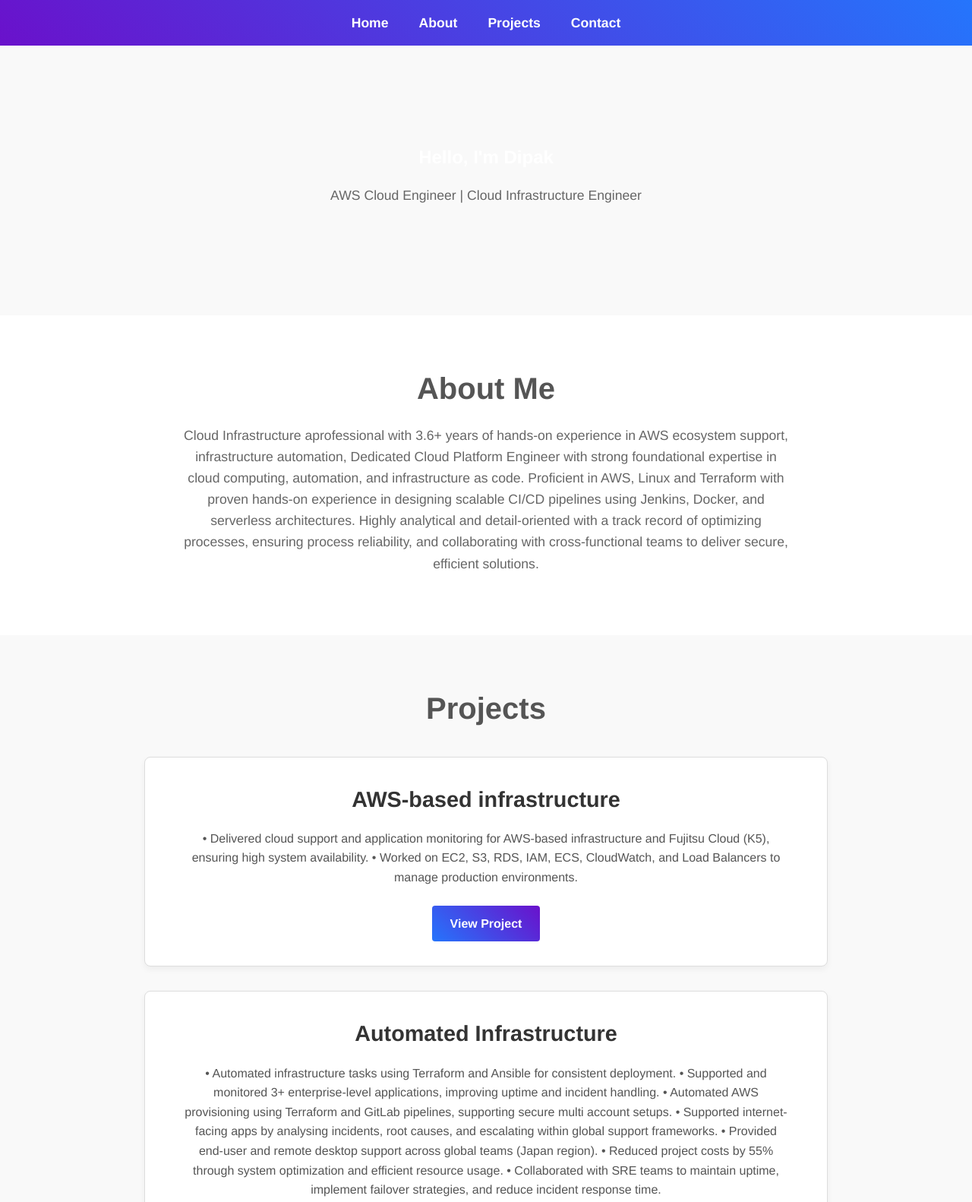
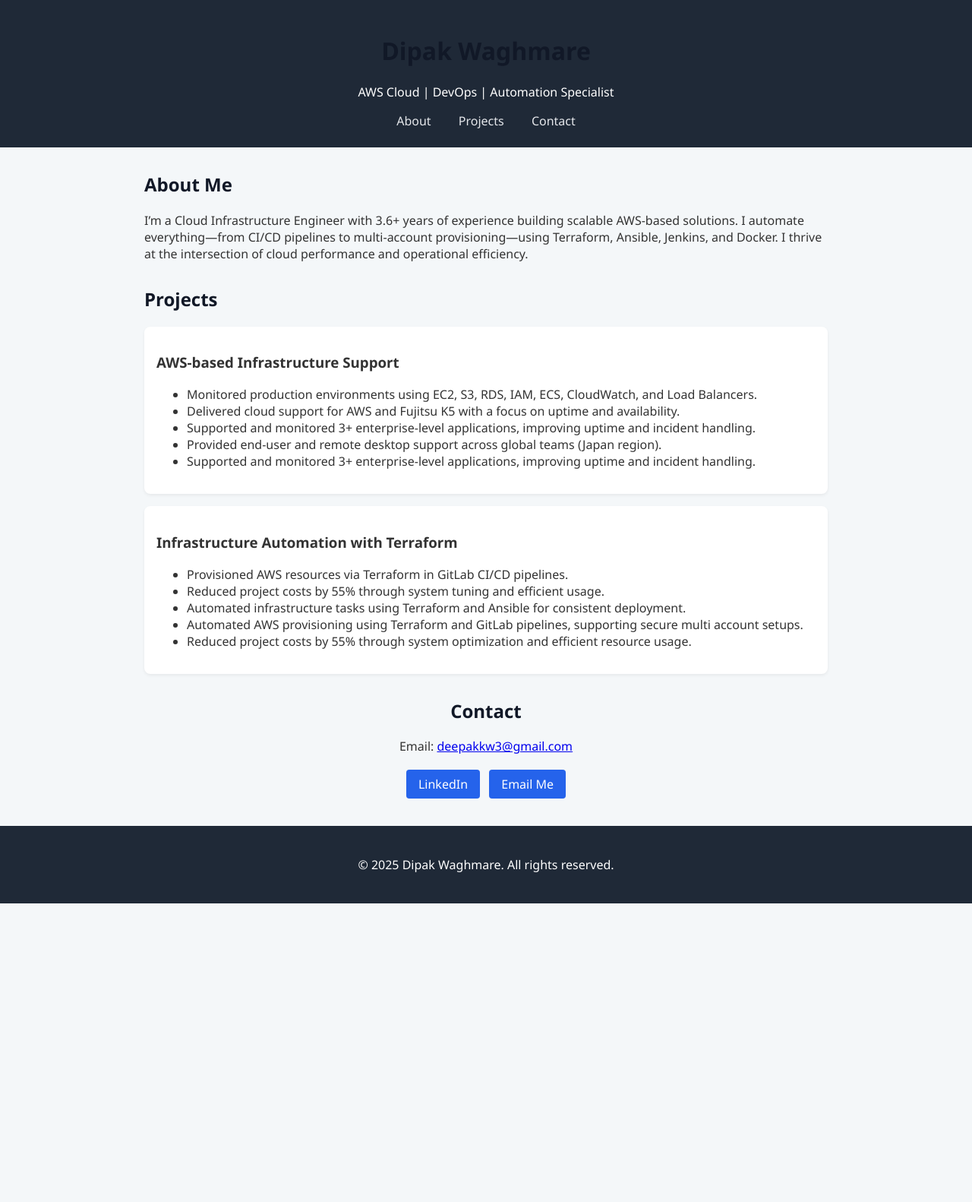
Before and after one commit to Dipak-w/my-portfolio, a plain HTML site: page index.html in a window 1280 px wide. Shown: the top 1582 px of the page at 76% size. After the commit the page ends 1189 px from the top, so only its background shows below. Drawn offline with Linux system fonts and the light colour scheme.

Commit message:
Update index.html

```diff
--- a/index.html
+++ b/index.html
@@ -2,84 +2,91 @@
 <html lang="en">
 <head>
   <meta charset="UTF-8" />
-  <meta name="viewport" content="width=device-width, initial-scale=1.0" />
-  <title>Dipak Waghmare - Portfolio</title>
-  <link rel="stylesheet" href="style.css" />
+  <meta name="viewport" content="width=device-width, initial-scale=1.0"/>
+  <title>Dipak Waghmare | Cloud Engineer</title>
+  <style>
+    body {
+      margin: 0; font-family: 'Segoe UI', sans-serif;
+      background: #f4f7f9; color: #333;
+    }
+    header, footer {
+      background: #1f2937; color: white; text-align: center; padding: 1.5rem;
+    }
+    nav a {
+      margin: 0 1rem; color: #e5e7eb; text-decoration: none;
+    }
+    section {
+      max-width: 900px; margin: 2rem auto; padding: 0 1rem;
+    }
+    h1, h2 {
+      color: #111827;
+    }
+    .project {
+      background: white; padding: 1rem; margin-bottom: 1rem; border-radius: 8px; box-shadow: 0 2px 4px rgba(0,0,0,0.06);
+    }
+    .contact {
+      text-align: center; margin-top: 2rem;
+    }
+    a.button {
+      display: inline-block; padding: 0.5rem 1rem;
+      background: #2563eb; color: white; text-decoration: none; border-radius: 4px;
+      margin: 0.25rem;
+    }
+  </style>
 </head>
 <body>
-  <!-- Header and Navigation -->
   <header>
+    <h1>Dipak Waghmare</h1>
+    <p>AWS Cloud | DevOps | Automation Specialist</p>
     <nav>
-      <ul>
-        <li><a href="#home">Home</a></li>
-        <li><a href="#about">About</a></li>
-        <li><a href="#projects">Projects</a></li>
-        <li><a href="#contact">Contact</a></li>
-      </ul>
+      <a href="#about">About</a>
+      <a href="#projects">Projects</a>
+      <a href="#contact">Contact</a>
     </nav>
   </header>
 
-  <!-- Hero Section -->
-  <section id="home">
-    <h1>Hello, I'm Dipak</h1>
-    <p>AWS Cloud Engineer | Cloud Infrastructure Engineer</p>
+  <section id="about">
+    <h2>About Me</h2>
+    <p>I’m a Cloud Infrastructure Engineer with 3.6+ years of experience building scalable AWS-based solutions. I automate everything—from CI/CD pipelines to multi-account provisioning—using Terraform, Ansible, Jenkins, and Docker. I thrive at the intersection of cloud performance and operational efficiency.</p>
   </section>
 
-  <!-- About Section -->
-  <section id="about">
-    <h2>About Me</h2>
+  <section id="projects">
+    <h2>Projects</h2>
+
+    <div class="project">
+      <h3>AWS-based Infrastructure Support</h3>
+      <ul>
+        <li>Monitored production environments using EC2, S3, RDS, IAM, ECS, CloudWatch, and Load Balancers.</li>
+        <li>Delivered cloud support for AWS and Fujitsu K5 with a focus on uptime and availability.</li>
+        <li>Supported and monitored 3+ enterprise-level applications, improving uptime and incident handling.</li>
+        <li>Provided end-user and remote desktop support across global teams (Japan region).</li>
+        <li>Supported and monitored 3+ enterprise-level applications, improving uptime and incident handling.</li>
+      </ul>
+    </div>
+
+    <div class="project">
+      <h3>Infrastructure Automation with Terraform</h3>
+      <ul>
+        <li>Provisioned AWS resources via Terraform in GitLab CI/CD pipelines.</li>
+        <li>Reduced project costs by 55% through system tuning and efficient usage.</li>
+        <li>Automated infrastructure tasks using Terraform and Ansible for consistent deployment.</li>
+        <li>Automated AWS provisioning using Terraform and GitLab pipelines, supporting secure multi account setups.</li>
+        <li>Reduced project costs by 55% through system optimization and efficient resource usage.</li>
+      </ul>
+    </div>
+  </section>
+
+  <section id="contact" class="contact">
+    <h2>Contact</h2>
+    <p>Email: <a href="mailto:deepakkw3@gmail.com">deepakkw3@gmail.com</a></p>
     <p>
-      Cloud Infrastructure aprofessional with 3.6+ years of hands-on experience in AWS ecosystem support,
-infrastructure automation, Dedicated Cloud Platform Engineer with strong foundational expertise in cloud
-computing, automation, and infrastructure as code. Proficient in AWS, Linux and Terraform with proven
-hands-on experience in designing scalable CI/CD pipelines using Jenkins, Docker, and serverless
-architectures.
-      Highly analytical and detail-oriented with a track record of optimizing processes, ensuring
-process reliability, and collaborating with cross-functional teams to deliver secure, efficient solutions.
+      <a class="button" href="https://linkedin.com/in/dipak-waghmare" target="_blank">LinkedIn</a>
+      <a class="button" href="mailto:deepakkw3@gmail.com">Email Me</a>
     </p>
   </section>
 
-  <!-- Projects Section -->
-  <section id="projects">
-    <h2>Projects</h2>
-    <div class="project">
-      <h3>AWS-based infrastructure</h3>
-      <p>
-         • Delivered cloud support and application monitoring for AWS-based infrastructure and Fujitsu
-Cloud (K5), ensuring high system availability.
-        • Worked on EC2, S3, RDS, IAM, ECS, CloudWatch, and Load Balancers to manage production
-environments.
-      </p>
-      <a href="https://example.com" target="_blank">View Project</a>
-    </div>
-    <div class="project">
-      <h3>Automated Infrastructure</h3>
-      <p>
-        • Automated infrastructure tasks using Terraform and Ansible for consistent deployment.
-        • Supported and monitored 3+ enterprise-level applications, improving uptime and incident handling.
-        • Automated AWS provisioning using Terraform and GitLab pipelines, supporting secure multi account setups.
-        • Supported internet-facing apps by analysing incidents, root causes, and escalating within global support frameworks.
-        • Provided end-user and remote desktop support across global teams (Japan region).
-        • Reduced project costs by 55% through system optimization and efficient resource usage.
-        • Collaborated with SRE teams to maintain uptime, implement failover strategies, and reduce incident response time.
-      </p>
-      <a href="https://example.com" target="_blank">View Project</a>
-    </div>
-  </section>
-
-  <!-- Contact Section -->
-  <section id="contact">
-    <h2>Contact Me</h2>
-    <p>Email: <a href="mailto:deepakkw3@gmail.com">deepakkw3@gmail.com</a></p>
-    <p>
-      LinkedIn:
-      <a href="https://www.linkedin.com/in/dipak-waghmare/" target="_blank">Dipak Waghmare</a>
-    </p>
-  </section>
-
-  <!-- Footer -->
   <footer>
-    <p>&copy; 2025 Dipak Waghmare. All rights reserved.</p>
+    <p>© 2025 Dipak Waghmare. All rights reserved.</p>
   </footer>
 </body>
 </html>
```
